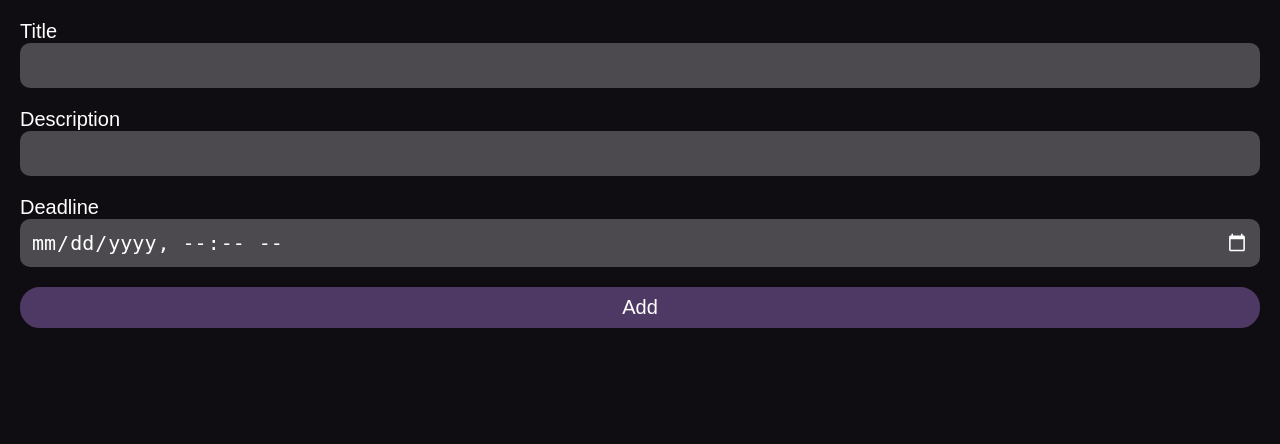
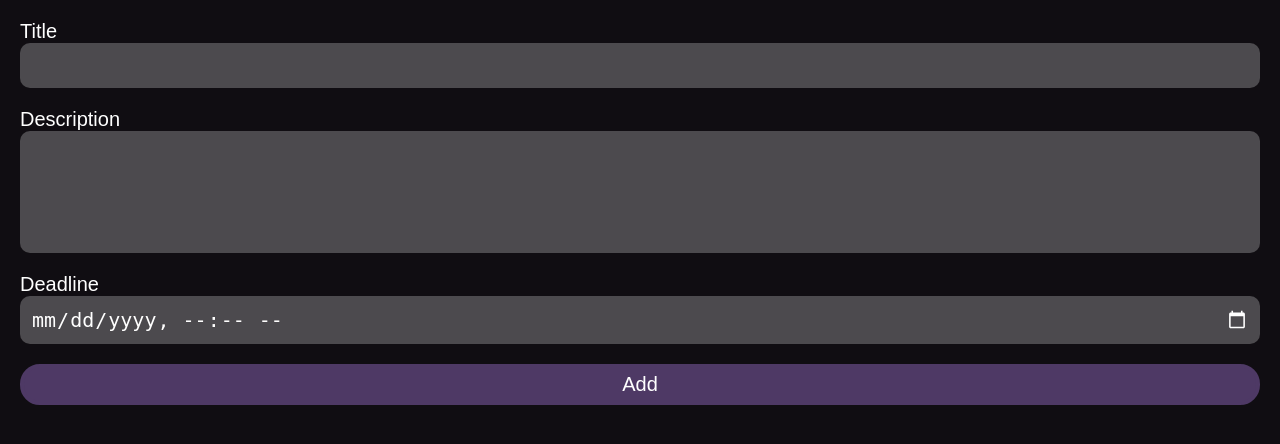
Before and after one commit to antenor-z/todo, a Flask app: page /add in a window 1280 px wide. Shown: the part 62-506 px from the top of the page. Run offline with Flask 3, Linux system fonts and the light colour scheme; the visitor is signed in with stand-in values (Sample User, id 1).

Commit message:
feat: using textarea instead of textbox for desc

```diff
--- a/static/style.css
+++ b/static/style.css
@@ -21,22 +21,25 @@ header {
     background-color: var(--color-primary-dark2);
     padding: calc(var(--spacing) / 2) var(--spacing);
 }
-button, input, select {
+input, select, textarea {
     font-size: 20px;
     outline: none;
     color-scheme: dark;
-}
-input, select {
     background-color: rgba(255, 255, 255, 0.25);
     border-radius: calc( var(--border-radius) / 2);
     color: white;
     border: solid rgba(255, 255, 255, 0) 3px;
     padding: 8px;
 }
-input:focus, select:focus {
+input:focus, select:focus, textarea:focus {
     border: solid rgba(255, 255, 255, 0.75) 3px;
 }
+textarea {
+    resize: none;
+    height: 100px;
+}
 button {
+    font-size: 20px;
     background-color: var(--color-primary);
     color: white;
     border: var(--border-width) solid var(--color-primary);
--- a/templates/add.html
+++ b/templates/add.html
@@ -16,7 +16,7 @@
             <label for="title">Title</label>
             <input name="title" id="title" type="textbox" required/>
             <label for="desc">Description</label>
-            <input name="desc" id="desc" type="textbox" />
+            <textarea name="desc" id="desc"></textarea>
             <label for="deadline">Deadline</label>
             <input name="deadline" id="deadline" type="datetime-local" />
             <button type="submit">Add</button>
--- a/templates/edit.html
+++ b/templates/edit.html
@@ -29,7 +29,7 @@
             <label for="title">Title</label>
             <input name="title" id="title" type="textbox" value="{{ todo.title }}" required/>
             <label for="desc">Description</label>
-            <input name="desc" id="desc" type="textbox" value="{{ todo.desc }}"/>
+            <textarea name="desc" id="desc">{{ todo.desc }}</textarea>
             <label for="created_at">Created at</label>
             <input name="created_at" id="created_at" type="datetime-local" value="{{ todo.created_at }}" disabled/>
             <label for="deadline">Deadline</label>
```
